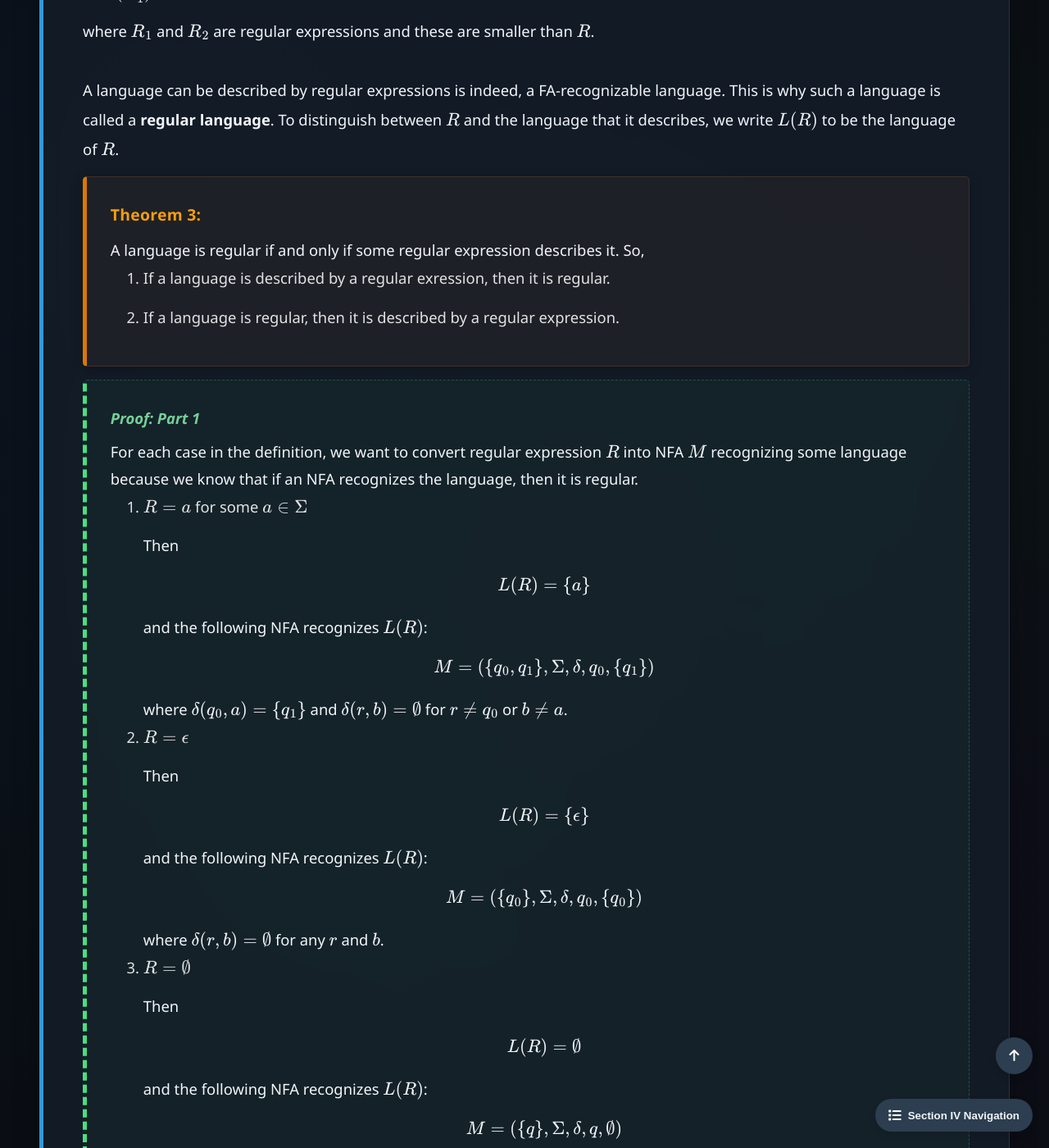
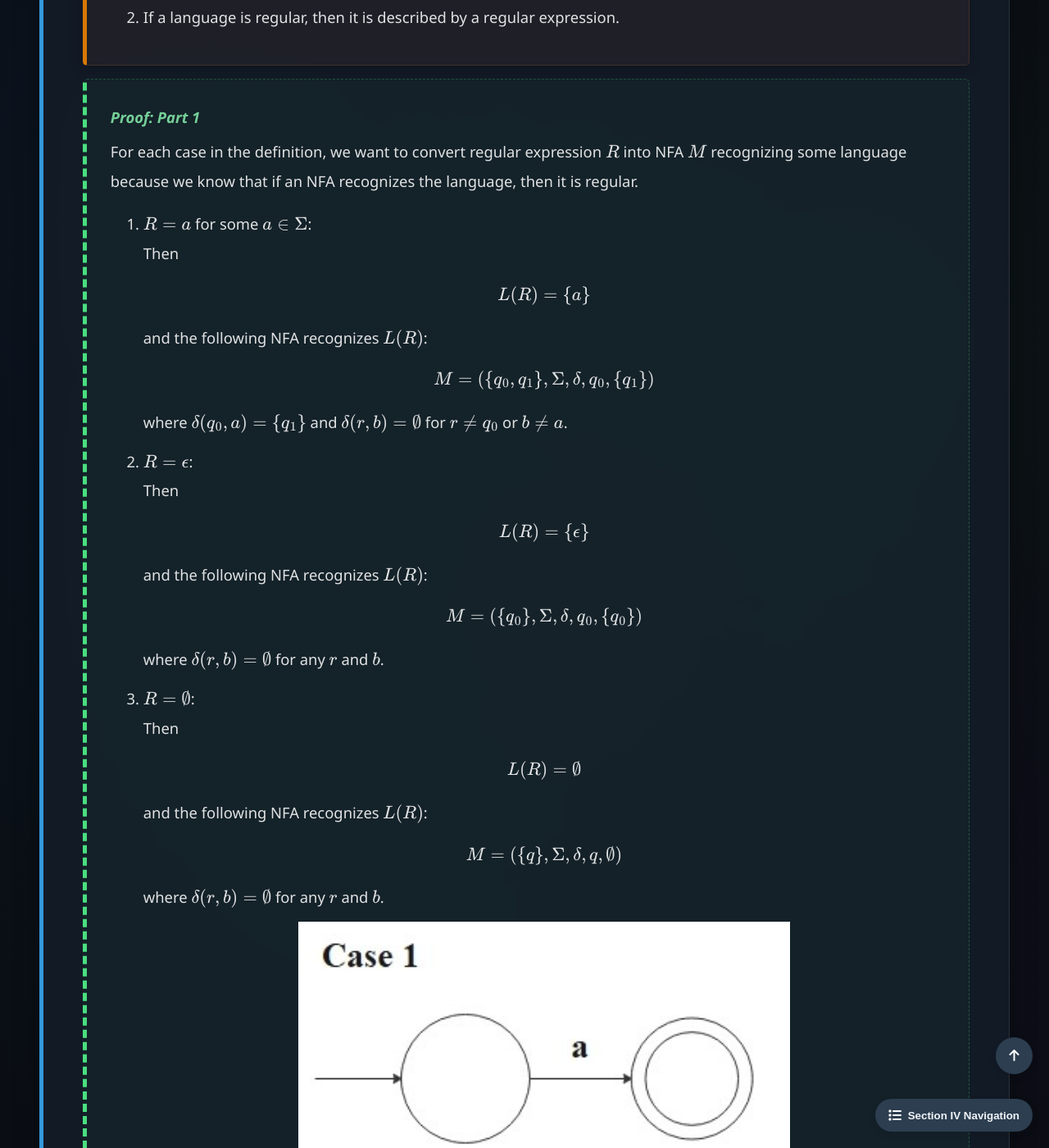
Before and after one commit to Yusukey01/yusukey01.github.io, a Jekyll site: the page built from Mathematics/Discrete/intro_automata.html, in a window 1280 px wide and 1400 px high, scrolled down 7284 px. Shown: the whole window at 82% size. Built offline with Jekyll 4.4.1, drawn with Linux system fonts in a browser that asks for light colours.

Commit message:
fixed style, texts

```diff
--- a/Mathematics/Discrete/intro_automata.html
+++ b/Mathematics/Discrete/intro_automata.html
@@ -12,8 +12,7 @@ uses_python: false
         {% include learning_resource_schema.html topic_id=page.topic_id %}
 
         <div class="hero-section">
-            <h1 class="webpage-name">Intro to Theory of Computation
-            </h1>
+            <h1 class="webpage-name">Intro to Theory of Computation</h1>
         </div>
 
         {% include section_navigation.html %}
@@ -42,10 +41,12 @@ uses_python: false
             <section id="fa_rl" class="section-content">
                 <h2>Finite automata & Regular Langualges</h2>
                 <p>
-            Since real computers are too complicated, depending on the features we want to focus on, we introduce different <strong>computational models</strong>.
-            The simplest computational model can be the <strong>finite automaton (finite state machine)</strong>.
-            <br><br>
+                    Since real computers are too complicated, depending on the features we want to focus on, we introduce different
+                    <strong>computational models</strong>. The simplest computational model can be the <strong>finite automaton (finite state machine)</strong>.
+                </p>
+                <p>
                     A <strong>finite automaton</strong> is a 5-tuple \((Q, \Sigma, \delta, q_0, F)\) where
+                </p>
                 <ul style="padding-left: 40px;">
                     <li>\(Q\) is a finite set called the <strong>states</strong></li>
                     <li>\(\Sigma\) is a finite set called the <strong>alphabet</strong></li>
@@ -53,7 +54,7 @@ uses_python: false
                     <li>\(q_0 \in Q\) is the <strong>start state</strong></li>
                     <li>\(F \subseteq Q\) is the set of <strong>accept states</strong></li>
                 </ul>
-            <br>
+                <p>
                     Let \(A\) be the set of all strings that machine \(M\) accepts. We say that \(A\) is the <strong>language</strong> of
                     machine \(M\) and write:
                     \[
@@ -61,19 +62,24 @@ uses_python: false
                     \]
                     We also say that \(M\) <strong>recognizes</strong> \(A\). Moreover, a language is called a <strong>regular language</strong> if
                     some finite automaton recognizes it.
-            <br><br>
+                </p>
+                <p>
                     Consider the following finite automaton.
+                </p>
                 <div style="text-align: center;">
                     <img src="Images/DFA_example1.jpg" alt="Finite automata"  class="responsive-image">
                 </div>
+                <p>
                     First, this directed multigraph is called the <strong>state diagram</strong> of the finite automaton.
                     It has three states, \(Q = \{q_0, q_1, q_2\}\), where \(q_0\) is the start state, and \(F = \{q_1\}\) is the
                     accept state which is denoted by a double circle. The arrows are transitions \(\delta\) from one state to another state.
                     This automaton processes some string(in this case, \(\Sigma =\{0, 1\}\)) as an input and returns either accept or reject
                     as an output.
-            <br><br>
+                </p>
+                <p>
                     For example, if input string is \(1101101\), this automaton processes the string as follows:
-            <br><br>
+                </p>
+
                 <div style="padding-left: 40px;">
                     &emsp;&emsp;&emsp;Start reading
                     <br>
@@ -95,7 +101,7 @@ uses_python: false
                     <br>
                     &emsp;&emsp;&emsp;Return "accept."
                 </div>
-            <br><br>
+                <p>
                     This automaton recognizes strings that end 1 with an even number of 0s. For example, "10100" is recognized because
                     it ends 1 with two 0s, but "1011000" is not because it ends three 0s. Also, a string ends 1 means it ends 1 with zero 0s,
                     and it is recognized since zero is an even number.
@@ -106,6 +112,7 @@ uses_python: false
                 <h2>Regular Operations</h2>
                 <p>
                     Let \(A\) and \(B\) be languages. The regular operations are defined as follows:
+                </p>
                 <ul style="padding-left: 40px;">
                     <li><strong>Union</strong>:</li>
                     \(A \cup B = \{x \, | \,x \in A \text{ or } x \in B\}\)
@@ -127,7 +134,7 @@ uses_python: false
                     <br>
                     Note:\(\emptyset^* = \{\epsilon\}\) since \(\emptyset^* = \emptyset^0 \cup \emptyset^1 \cup \emptyset^2 \cup \cdots\).
                 </ul>
-            <br><br>
+                <p>
                     For example, Let \(\Sigma = \{a, \, b, \, c, \, \cdots, \, x, \, y, \, z\}\).
                     If \(A = \{black, \, white\}\) and \(B = \{dog,  \, cat\}\), then
                     \[
@@ -138,15 +145,20 @@ uses_python: false
                     \   \cdots\}
                     \end{align*}
                     \]
+                </p>
                 <div class="theorem">
                     <span class="theorem-title">Theorem 1: </span>
+                    <p>
                         The class of regular languages is closed under regular operations.
-                <br>
+                    </p>
+                    <p>
                         In other words, if languages \(A\) and \(B\) are regular, then \(A \cup B\), \(A \circ B\),
                         \(A^*\), and \(B^*\) are also regular languages.
+                    </p>
                 </div>
                 <div class="proof">
                     <span class="proof-title">Proof: Closure under union</span>
+                    <p>
                         Suppose we have two finite automata
                         \[
                         M_1 = (Q_1, \Sigma, \delta_1, q_{0_1}, F_1)
@@ -156,7 +168,8 @@ uses_python: false
                         M_2 = (Q_2, \Sigma, \delta_2, q_{0_2}, F_2).
                         \]
                         These can recognize regular languages \(A_1\) and \(A_2\) respectively.
-                <br>
+                    </p>
+                    <p>
                         Here, we can <strong>construct</strong> \(M_3\) to recognize \(A_1 \cup A_2\) as follows:
                         \[
                         M_3 = (Q_3, \Sigma, \delta_3, q_{0_3}, F_3)
@@ -165,21 +178,25 @@ uses_python: false
                         \[
                         Q_3 = Q_1 \times Q_2 = \{(q_1, q_2)\, | \, q_1 \in Q_1 \text{ and } q_2 \in Q_2\}
                         \]
-                <br>
+                    </p>
+                    <p>
                         \[
                         \delta_3((q_1, q_2), a) = (\delta_1(q_1, a), \delta_2(q_2, a)) \quad \forall a \in  \Sigma
                         \]
-                <br>
+                    </p>
+                    <p>
                         \[
                         q_{0_3} = (q_{0_1}, q_{0_2})
                         \]
-                <br>
+                    </p>
+                    <p>
                         \[
                         F_3 = \{(q_1, q_2) \,| \, q_1 \in F_1 \text{ or } q_2 \in F_2 \}
                         \]
                         which is the same as \((F_1 \times Q_2) \cup (Q_1 \times F_2)\).
-                <br>
+                    </p>
                 </div>
+                <p>
                     Note: If we say \(F_3 = F_1 \times F_2\), the resulting language is the <strong>intersection</strong>. Actually, the class of
                     regular languages is closed under intersection too.
                 </p>
@@ -193,8 +210,10 @@ uses_python: false
                     Such a computation is said to be <strong>nondeterministic</strong>. Technically, every deterministic finite automaton
                     (<strong>DFA</strong>) is a nondeterministic finite automaton (<strong>NFA</strong>) because determinism is just a
                     special case of nondeterminism.
-            <br><br>
+                </p>
+                <p>
                     A <strong>nondeterministic finite automaton</strong> is a 5-tuple \((Q, \Sigma, \delta, q_0, F)\) where
+                </p>
                 <ul style="padding-left: 40px;">
                     <li>\(Q\) is a finite set of states</li>
                     <li>\(\Sigma\) is a finite alphabet</li>
@@ -202,26 +221,34 @@ uses_python: false
                     <li>\(q_0 \in Q\) is the start state</li>
                     <li>\(F \subseteq Q\) is the set of accept states</li>
                 </ul>
+                <p>
                     where \(\Sigma_{\epsilon} = \Sigma \cup \{\epsilon\}\) and \(\mathcal{P}(Q)\) is the <strong>power set</strong> of \(Q\).
-            <br><br>
+                </p>
+                <p>
                     Note: The power set of a set is the set of all possible subsets of that set, including the empty set and the set itself. For example,
                     if \(Q = \{a, b, c\}\), then \(\mathcal{P}(Q) = \{\emptyset, \{a\}, \{b\}, \{c\}, \{a, b\}, \{a, c\}, \{b, c\}, \{a, b, c\}\} \). So, if
                     a set has \(n\) elements, its power set has \(2^n\) elements.
-            <br><br>
+                </p>
+                <p>
                     At each state, the NFA can split itself into multiple branches and keeps following all the possible branches in parallel.
                     In other words, the NFA can have multiple active states at once, while the DFA always has a single active state. If at least one
                     of branches accepts, then whole computation accepts.
-            <br>
+                </p>
+                <p>
                     Note: The NFA sounds like parallel computation, but in "actual" parallel computation, multiple processors or threads execute
                     tasks concurrently, often with considerations for synchronization, communication, and resource sharing. NFAs don't model
                     these practical concerns.
-            <br><br>
+                </p>
                 <div class="theorem">
                     <span class="theorem-title">Theorem 2: </span>
+                    <p>
                         Every NFA  has an <strong>equivalent</strong> DFA.
-               <br>
+                    </p>
+                    <p>
                         In other words, every NFA can be converted into an equivalent DFA.
+                    </p>
                 </div>
+                <p>
                     The theorem only says both NFA and DFA can recognize <strong>the same class of languages</strong>.  Normally, the NFA is smaller
                     and easier to understand than its equivalent DFA. So, we cannot treat them equivalently in terms of convenience.
                 </p>
@@ -231,6 +258,7 @@ uses_python: false
                 <h2>Regular Expressions</h2>
                 <p>
                     \(R\) is a <strong>regular expression</strong> over the alphabet \(\Sigma\) if \(R\) is one of the following:
+                </p>
                 <ul style="padding-left: 40px;">
                     <li>\(a \in \Sigma\)</li>
                     <li>\(\epsilon\)</li>
@@ -241,26 +269,33 @@ uses_python: false
                     <li>\((R_1 \circ R_2)\)</li>
                     <li>\((R_1^*)\)</li>
                 </ul>
+                <p>
                     where \(R_1\) and \(R_2\) are regular expressions and these are smaller than \(R\).
-            <br><br>
+                </p>
+                <p>
                     A language can be described by regular expressions is indeed, a FA-recognizable language. This is why
                     such a language is called a <strong>regular language</strong>. To distinguish between \(R\) and the language
                     that it describes, we write \(L(R)\) to be the language of \(R\).
+                </p>
                 <div class="theorem">
                     <span class="theorem-title">Theorem 3: </span>
-                A language is regular if and only if some regular expression describes it.
-                So,
+                    <p>
+                        A language is regular if and only if some regular expression describes it. So,
+                    </p>
                     <ol style="padding-left: 40px;">
                         <li> If a language is described by a regular exression, then it is regular.</li>
                         <li> If a language is regular, then it is described by a regular expression.</li>
                     </ol>
                 </div>
+
                 <div class="proof">
                     <span class="proof-title">Proof: Part 1</span>
+                    <p>
                         For each case in the definition, we want to convert regular expression \(R\) into NFA \(M\) recognizing some
                         language because we know that if an NFA recognizes the language, then it is regular.
+                    </p>
                     <ol style="padding-left: 40px;">
-                    <li>\(R = a\) for some \(a \in \Sigma\)</li>
+                        <li>\(R = a\) for some \(a \in \Sigma\):<br>
                             Then
                             \[
                             L(R) = \{a\}
@@ -270,7 +305,8 @@ uses_python: false
                             M = (\{q_0 , q_1\}, \Sigma, \delta, q_0, \{q_1\})
                             \]
                             where \(\delta(q_0, a) = \{q_1\}\) and \(\delta(r, b) = \emptyset\) for \(r \neq q_0\) or \(b \neq a\).
-                    <li>\(R =\epsilon\)</li>
+                        </li>
+                        <li>\(R =\epsilon\):<br>
                             Then
                             \[
                             L(R) = \{\epsilon\}
@@ -280,7 +316,8 @@ uses_python: false
                             M = (\{q_0\}, \Sigma, \delta, q_0, \{q_0\})
                             \]
                             where \(\delta(r, b) = \emptyset\) for any \(r\) and \(b\).
-                    <li>\(R = \emptyset\)</li>
+                        </li>
+                        <li>\(R = \emptyset\):<br>
                             Then
                             \[
                             L(R) = \emptyset
@@ -290,14 +327,19 @@ uses_python: false
                             M = (\{q\}, \Sigma, \delta, q, \emptyset)
                             \]
                             where \(\delta(r, b) = \emptyset\) for any \(r\) and \(b\).
+                        </li>
+
                         <div style="text-align: center;">
                             <img src="Images/P1_case1_2_3.jpg" alt="Case 1, 2, and 3"  class="responsive-image">
                         </div>
-                    <br><br>
+
+                        <p>
                             For case 4, 5, and 6, let \(M_1 = (Q_1, \Sigma, \delta_1, q_{0_1}, F_1) \) be the NFA recognizes \(L(R_1)\) and
                             \(M_2 = (Q_2, \Sigma, \delta_2, q_{0_2}, F_2) \) be the NFA recognizes \(L(R_2)\). Also, we assume that the state sets
                             \(Q_1\) and \(Q_2\) are disjoint.
-                    <li>\(R = (R_1 \cup R_2)\)</li>
+                        </p>
+
+                        <li>\(R = (R_1 \cup R_2)\):<br>
                             Then
                             \[
                             L(R) = (R_1 \cup R_2)
@@ -319,10 +361,12 @@ uses_python: false
 
                                             \end{cases}
                             \]
+                        </li>
                         <div style="text-align: center;">
                             <img src="Images/P1_case4.jpg" alt="Case 4"  class="responsive-image">
                         </div>
-                    <li>\(R = (R_1 \circ R_2)\)</li>
+
+                        <li>\(R = (R_1 \circ R_2)\):<br>
                             Then
                             \[
                             L(R) = (R_1 \circ R_2)
@@ -340,10 +384,12 @@ uses_python: false
                                             \delta_2(q, a) &\text{if \(q \in Q_2\) }. \\
                                         \end{cases}
                             \]
+                        </li>
                         <div style="text-align: center;">
                             <img src="Images/P1_case5.jpg" alt="Case 5"  class="responsive-image">
                         </div>
-                    <li>\(R = (R_1^*) \)</li>
+
+                        <li>\(R = (R_1^*) \):<br>
                             Then
                             \[
                             L(R) = (R_1^*)
@@ -362,21 +408,25 @@ uses_python: false
                                             \emptyset &\text{if \(q=q_0\) and \(a \neq \epsilon\)}. \\
                                         \end{cases}
                             \]
+                        </li>
                         <div style="text-align: center;">
                             <img src="Images/P1_case6.jpg" alt="Case 6"  class="responsive-image">
                         </div>
                     </ol>
                 </div>
+                <p>
                     Here, for example, we convert a regular expression \((01 \cup 1)^*\) into an NFA in a sequence of stage. This expression generates strings such as
                     \[
                     \{\epsilon, \, 01, \, 1, \, 0101, \, 11, \, 1101, \, 01011101, \, 11111, \, 01101011110111, \, \cdots\}
                     \]
                     and the following NFA recognizes these strings. When the NFA follows an \(\epsilon\)-transition, it moves to the next state without reading
                     the next symbol from the input string.
+                </p>
+
                 <div style="text-align: center;">
                     <img src="Images/NFA_from_RE.jpg" alt="NFA from Regular Expression"  class="responsive-image">
                 </div>
-            </p>
+
             </section>
         </div>
         <script src="/js/main.js"></script>
```
Also changed, not shown: Mathematics/Discrete/intro_combinatorics.html (+47 -15 lines). Lines whose indentation alone changed are shown as unchanged.
